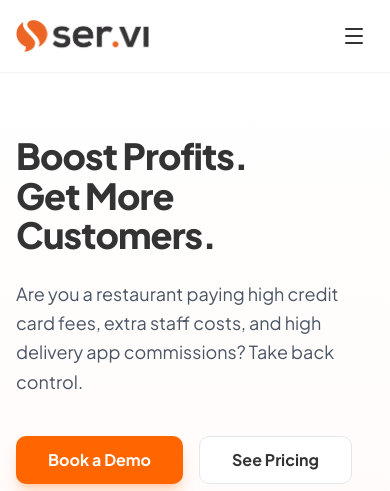
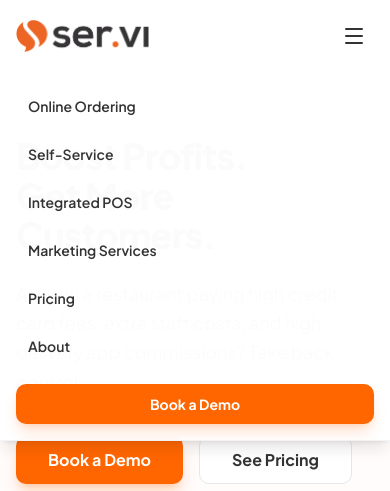
Before and after one commit to servi-internal/get-servi, a Next.js app: page / in a window 390 px wide. Both pictures are taken after a click on the button 354 px from the left and 36 px from the top of the page. Shown: the top 491 px of the page. Built offline with nearby package versions, Linux system fonts and the light colour scheme.

Commit message:
Fixed hamburger Menu

```diff
--- a/components/sections/header.tsx
+++ b/components/sections/header.tsx
@@ -94,6 +94,59 @@ export function Header() {
           <Menu className="w-6 h-6" />
         </button>
       </div>
+
+      {/* Mobile Menu */}
+      {mobileMenuOpen && (
+        <div className="md:hidden absolute top-full left-0 right-0 bg-white/98 backdrop-blur-md border-b border-gray-100 shadow-lg">
+          <nav className="flex flex-col px-4 py-4 space-y-3">
+            <Link
+              className="text-[#333333] text-sm font-semibold hover:text-[#FF6600] transition-colors py-2 px-3 rounded-lg hover:bg-gray-50"
+              href="/online-ordering"
+              onClick={() => setMobileMenuOpen(false)}
+            >
+              Online Ordering
+            </Link>
+            <Link
+              className="text-[#333333] text-sm font-semibold hover:text-[#FF6600] transition-colors py-2 px-3 rounded-lg hover:bg-gray-50"
+              href="/self-service"
+              onClick={() => setMobileMenuOpen(false)}
+            >
+              Self-Service
+            </Link>
+            <Link
+              className="text-[#333333] text-sm font-semibold hover:text-[#FF6600] transition-colors py-2 px-3 rounded-lg hover:bg-gray-50"
+              href="/integrated-pos"
+              onClick={() => setMobileMenuOpen(false)}
+            >
+              Integrated POS
+            </Link>
+            <Link
+              className="text-[#333333] text-sm font-semibold hover:text-[#FF6600] transition-colors py-2 px-3 rounded-lg hover:bg-gray-50"
+              href="/marketing-services"
+              onClick={() => setMobileMenuOpen(false)}
+            >
+              Marketing Services
+            </Link>
+            <Link
+              className="text-[#333333] text-sm font-semibold hover:text-[#FF6600] transition-colors py-2 px-3 rounded-lg hover:bg-gray-50"
+              href="/pricing"
+              onClick={() => setMobileMenuOpen(false)}
+            >
+              Pricing
+            </Link>
+            <Link
+              className="text-[#333333] text-sm font-semibold hover:text-[#FF6600] transition-colors py-2 px-3 rounded-lg hover:bg-gray-50"
+              href="/about"
+              onClick={() => setMobileMenuOpen(false)}
+            >
+              About
+            </Link>
+            <button className="flex w-full cursor-pointer items-center justify-center rounded-lg h-10 px-5 bg-[#FF6600] text-white text-sm font-bold transition-transform active:scale-95 hover:bg-[#E65C00] shadow-lg shadow-[#FF6600]/20 mt-2">
+              <span className="truncate">Book a Demo</span>
+            </button>
+          </nav>
+        </div>
+      )}
     </header>
   );
 }
```
